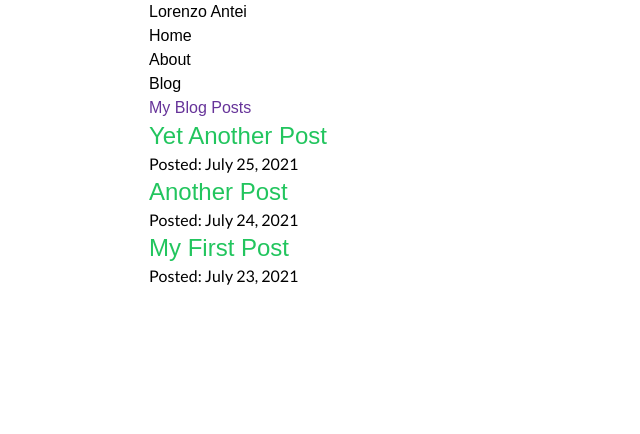
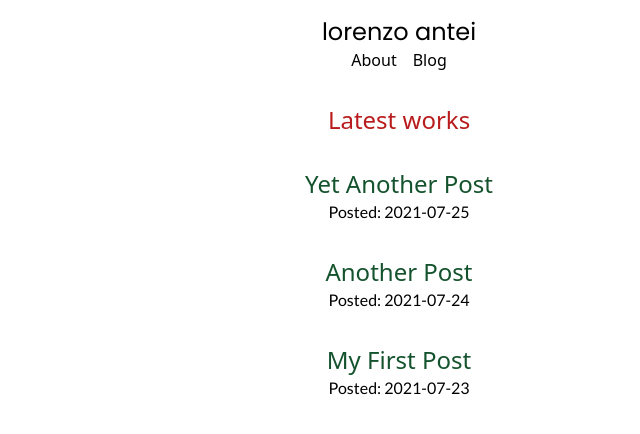
Before and after one commit to lorenzoantei/myBlog, a Gatsby site: page /blog in a window 1280 px wide. Shown: the whole page, without its empty margins (241-881 px from the left). Built offline with nearby package versions, Linux system fonts and the light colour scheme; Gatsby itself is replaced by a stand-in of ours.

Commit message:
more style

```diff
--- a/gatsby-config.js
+++ b/gatsby-config.js
@@ -1,7 +1,7 @@
 module.exports = {
   siteMetadata: {
     siteUrl: "https://www.yourdomain.tld",
-    title: "Lorenzo Antei",
+    title: "lorenzo antei",
   },
   plugins: [
     "gatsby-plugin-image",
--- a/src/components/layout.js
+++ b/src/components/layout.js
@@ -1,11 +1,7 @@
 import * as React from 'react'
 import { Link, useStaticQuery, graphql } from 'gatsby'
 import {
-  container,
   heading,
-  navLinks,
-  navLinkItem,
-  navLinkText,
   siteTitle,
 } from './layout.module.css' //da sostituire con tailwind
 
@@ -24,32 +20,31 @@ const Layout = ({ pageTitle, children }) => {
   `)
 
   return (
-    <div className={container}>
+    <div className="pt-4">
+
       <title>{pageTitle} | {data.site.siteMetadata.title}</title>
-      <header className={siteTitle}>{data.site.siteMetadata.title}</header>
 
-      <nav>
-        <ul className={navLinks}>
-          <li className={navLinkItem}>
-            <Link to="/" className={navLinkText}>
-              Home
-            </Link>
-          </li>
-          <li className={navLinkItem}>
-            <Link to="/about" className={navLinkText}>
+      <header id="{siteTitle}" className="font-poppins text-2xl flex justify-center ">
+        <Link to="/" className="hover:text-purple-700 hover:ease-in-out duration-1000">{data.site.siteMetadata.title}</Link>
+      </header>
+
+      <nav className="flex justify-center">
+        <ul className="flex flex-row space-x-4">
+          <li className="">
+            <Link to="/about" className="hover:text-orange-700 hover:ease-in-out duration-1000">
               About
             </Link>
           </li>
-          <li className={navLinkItem}>
-            <Link to="/blog" className={navLinkText}>
+          <li className="hover:text-green-700 hover:ease-in-out duration-1000">
+            <Link to="/blog" className="">
               Blog
             </Link>
           </li>
         </ul>
       </nav>
 
-      <main>
-        <h1 className={heading}>{pageTitle}</h1>
+      <main className='pt-8'>
+        <h1 className="text-2xl text-red-700 flex justify-center">{pageTitle}</h1>
         {children}
       </main>
     </div>
--- a/src/components/layout.module.css
+++ b/src/components/layout.module.css
@@ -1,3 +1,6 @@
+/*
+// DEFUALT GATSBY
+
 .container {
   margin: auto;
   max-width: 500px;
@@ -25,3 +28,4 @@
   font-weight: 700;
   margin: 3rem 0;
 }
+*/
--- a/src/pages/blog/index.js
+++ b/src/pages/blog/index.js
@@ -4,12 +4,14 @@ import Layout from '../../components/layout'
 
 const BlogPage = ({ data }) => {
   return (
-    <Layout pageTitle="My Blog Posts">
+    <Layout pageTitle="Latest works">
+      <div className="flex justify-center pt-8">
+        <div className='flex flex-col text-center space-y-8'>
       {
         data.allMdx.nodes.map(node => (
           <article key={node.id}>
-            <h2 className="text-green-500 text-2xl hover:text-red-500">
-              <Link to={`/blog/${node.slug}`}>
+            <h2 className="">
+              <Link className="text-green-900 text-2xl hover:text-green-400 hover:ease-in-out duration-1000" to={`/blog/${node.slug}`}>
                 {node.frontmatter.title}
               </Link>
             </h2>
@@ -17,6 +19,8 @@ const BlogPage = ({ data }) => {
           </article>
         ))
       }
+      </div>
+      </div>
     </Layout>
   )
 }
@@ -26,7 +30,7 @@ export const query = graphql`
     allMdx(sort: {fields: frontmatter___date, order: DESC}) {
       nodes {
         frontmatter {
-          date(formatString: "MMMM D, YYYY")
+          date(formatString: "YYYY-MM-DD")
           title
         }
         id
--- a/src/pages/index.js
+++ b/src/pages/index.js
@@ -4,7 +4,7 @@ import { StaticImage } from 'gatsby-plugin-image'
 
 const IndexPage = () => {
   return (
-    <Layout pageTitle="">
+    <Layout pageTitle="home">
       <p className="text-red-500 font-poppins">Digital imaging</p>
       <StaticImage
         alt="Clifford, a reddish-brown pitbull, dozing in a bean bag chair"
```
